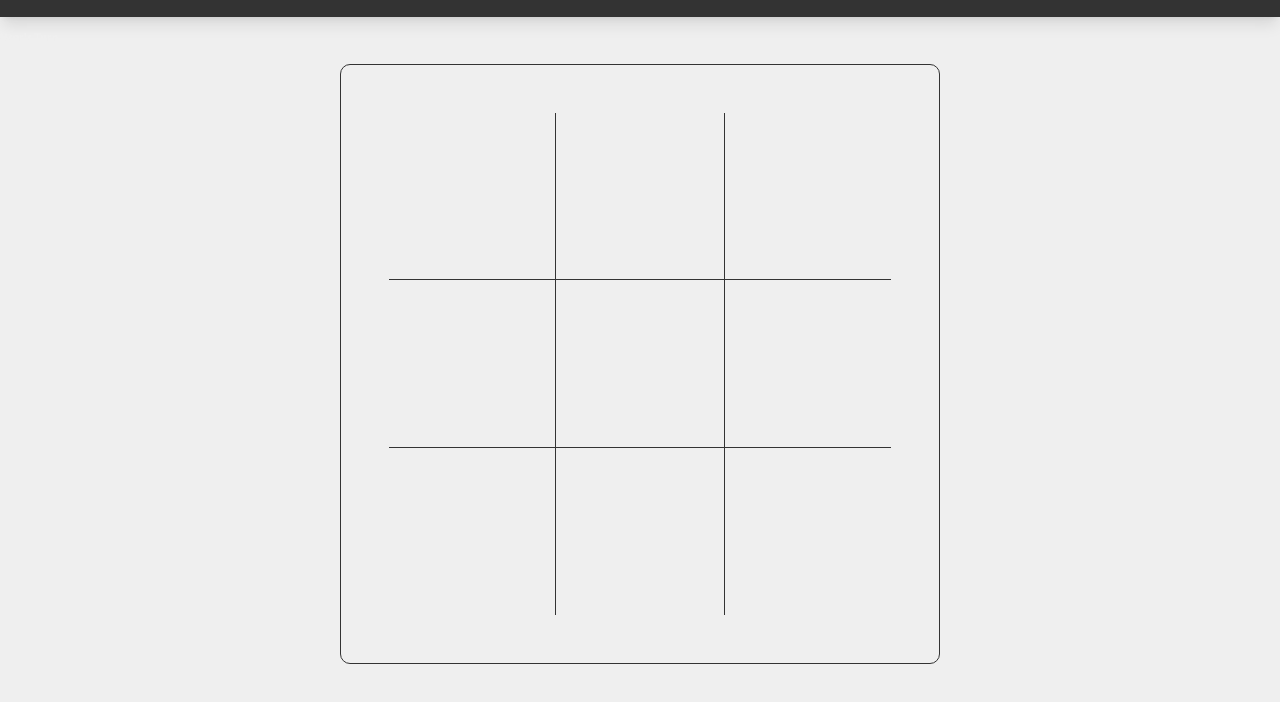
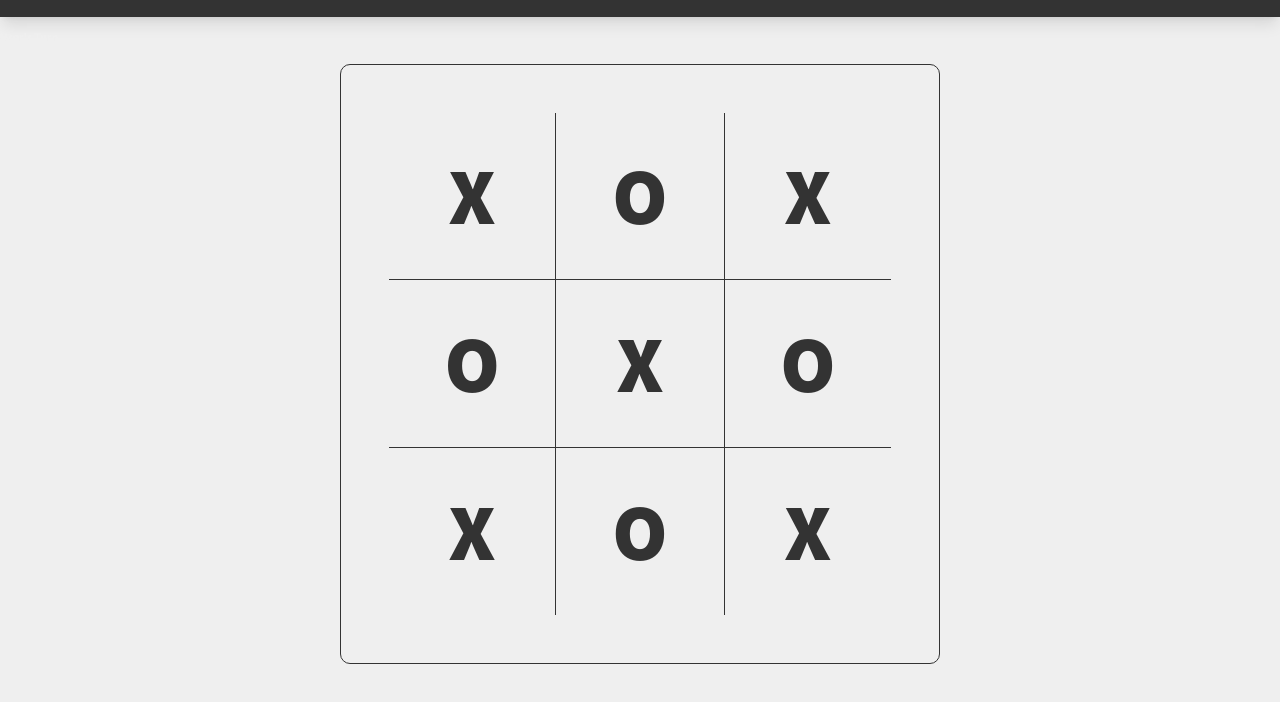
Before and after one commit to agabra23/tic-tac-toe, a plain HTML site: page index.html in a window 1280 px wide. Shown: the part 70-772 px from the top of the page. Drawn offline with Linux system fonts and the light colour scheme.

Commit message:
Setup basic gameboard module

```diff
--- a/script.js
+++ b/script.js
@@ -1,24 +1,23 @@
 let boardArr = ["X", "O", "X", "O", "X", "O", "X", "O", "X"];
-
-const renderGrid = (boardArr) => {
-  const cells = document.querySelectorAll(".cell");
-  let index = 0;
-  cells.forEach((cell) => {
-    cell.textContent = boardArr[index];
-    index++;
-  });
-};
 
 const gameBoard = (function (boardArr) {
   this.boardArr = boardArr;
+
   this.resetBoard = () => {
     boardArr = ["", "", "", "", "", "", "", "", ""];
   };
-})();
+
+  this.renderGrid = (function (boardArr) {
+    console.log("working");
+    const cells = document.querySelectorAll(".cell");
+    cells.forEach((cell, i) => {
+      console.log(cell);
+      cell.innerHTML = boardArr[i];
+    });
+  })(boardArr);
+})(boardArr);
 
 const player = (name, icon) => {
   const sayHello = () => console.log("hello!");
   return { name, age, sayHello };
 };
-
-renderGrid();
--- a/style.css
+++ b/style.css
@@ -108,7 +108,16 @@ main {
 }
 
 .cell {
+  display: flex;
+  align-items: center;
+  justify-content: center;
   border: 1px solid var(--primary-dark);
+  color: var(--primary-dark);
+  font-size: 8rem;
+  font-weight: 800;
+  text-align: center;
+  vertical-align: middle;
+  cursor: pointer;
 }
 
 .cell:nth-child(1),
```
